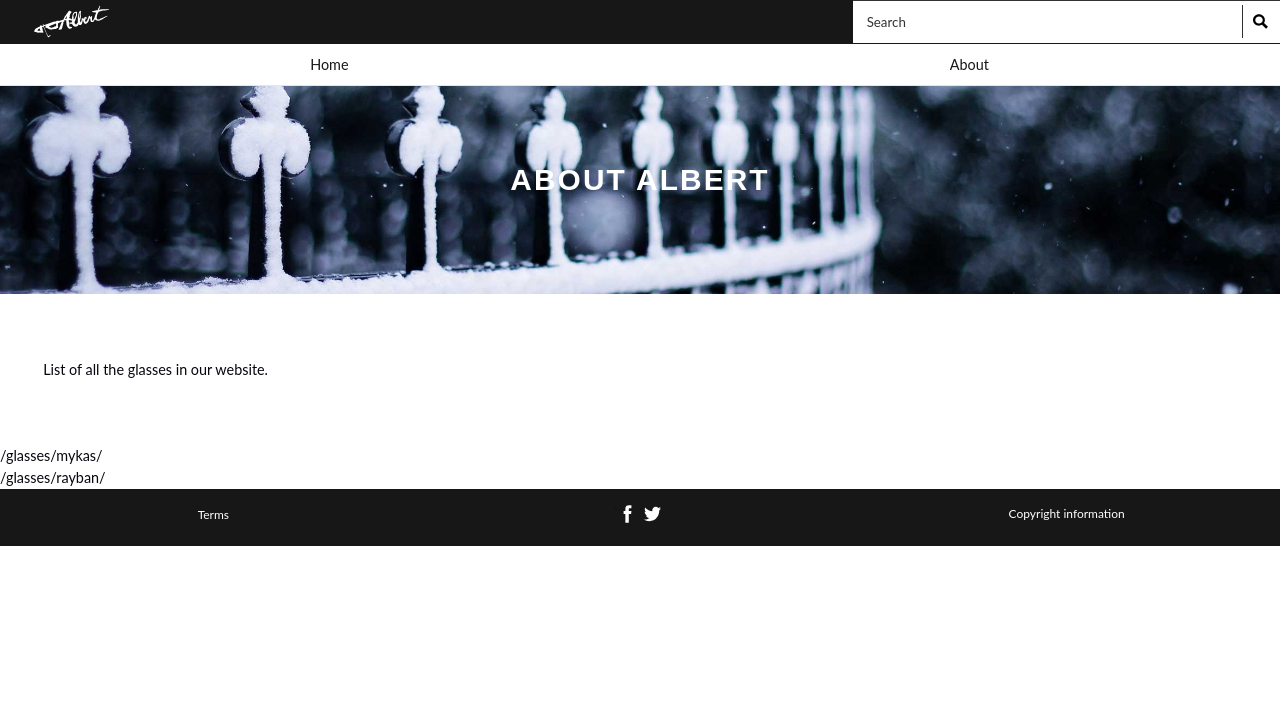
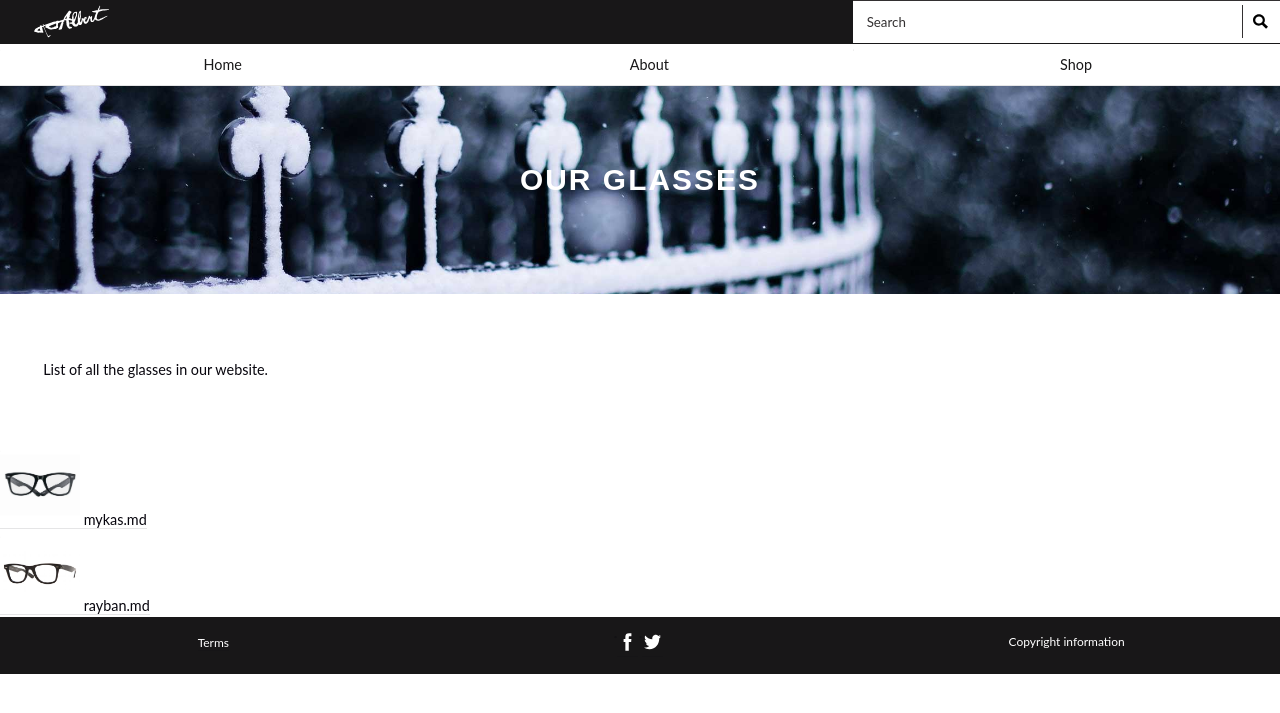
Before and after one commit to chav0021/ecommerce-website, a Jekyll site: the page built from glasses/index.html, in a window 1280 px wide. Shown: the top 713 px of the page. Built offline with Jekyll 4.4.1, drawn with Linux system fonts in a browser that asks for light colours; some web fonts are replaced; Markdown is read by kramdown in place of the engine named in the settings.

Commit message:
Added Shop page plus initial individual Glasses

```diff
--- a/_includes/nav.html
+++ b/_includes/nav.html
@@ -1,10 +1,13 @@
 <nav class="grid">
 	<ul>
-		<li class="unit unit-s-1 unit-m-1-2 unit-l-1-2">
+		<li class="unit unit-s-1 unit-m-1-3 unit-l-1-3">
 			<a href="{{site.baseurl}}/" class="{% if page.url == '/' %}current{% endif %}">Home</a>
 		</li>
-		<li class="unit unit-s-1 unit-m-1-2 unit-l-1-2">
+		<li class="unit unit-s-1 unit-m-1-3 unit-l-1-3">
 			<a href="{{site.baseurl}}/about" class="{% if page.url contains 'about' %}current{% endif %}">About</a>
+		</li>
+		<li class="unit unit-s-1 unit-m-1-3 unit-l-1-3">
+			<a href="{{site.baseurl}}/glasses/" class="{% if page.url contains 'shop' %}current{% endif %}">Shop</a>
 		</li>
 	</ul>
 </nav>
--- a/css/general.css
+++ b/css/general.css
@@ -1,2 +1,7 @@
 @charset "UTF-8";
 /* CSS Document */
+
+
+.max-height {
+	max-height: 80px;
+}
--- a/css/typography.css
+++ b/css/typography.css
@@ -234,14 +234,14 @@ hr::after {
     height: 0;
 }
 
-dl {
-    margin-left:-1.25rem;
-}
-
 dt {
     margin: 0.8em 0 0 2.3rem;
     font-size: 0.8333rem;
     line-height: 1.3000;
+}
+
+dd {
+	margin-left: 2.2rem;
 }
 
 mark {
--- a/glasses/index.html
+++ b/glasses/index.html
@@ -2,7 +2,7 @@
 layout: default
 title: List of all the glasses
 showbanner: idemandit
-bannertext: About Albert
+bannertext: Our Glasses
 meta: "The story behind Albert Opticians"
 
 ---
@@ -14,7 +14,12 @@ meta: "The story behind Albert Opticians"
 <ul>
 	{% for glasses in site.pages %}
 		{% if glasses.category == 'glasses' %}
-		<li>{{glasses.url}}</li>
+		<li>
+			<a href="{{site.baseurl}}{{glasses.url}}">
+				<img src="{{site.baseurl}}/images/{{glasses.image}}" alt="" class="max-height">
+				{{glasses.name}}
+			</a>
+		</li>
 		{% endif %}
 	{% endfor %}
 </ul>
```
Also changed, not shown: _layouts/glasses.html (added, +16 -0 lines), glasses/mykas.md (+5 -0 lines), glasses/rayban.md (+5 -0 lines).
